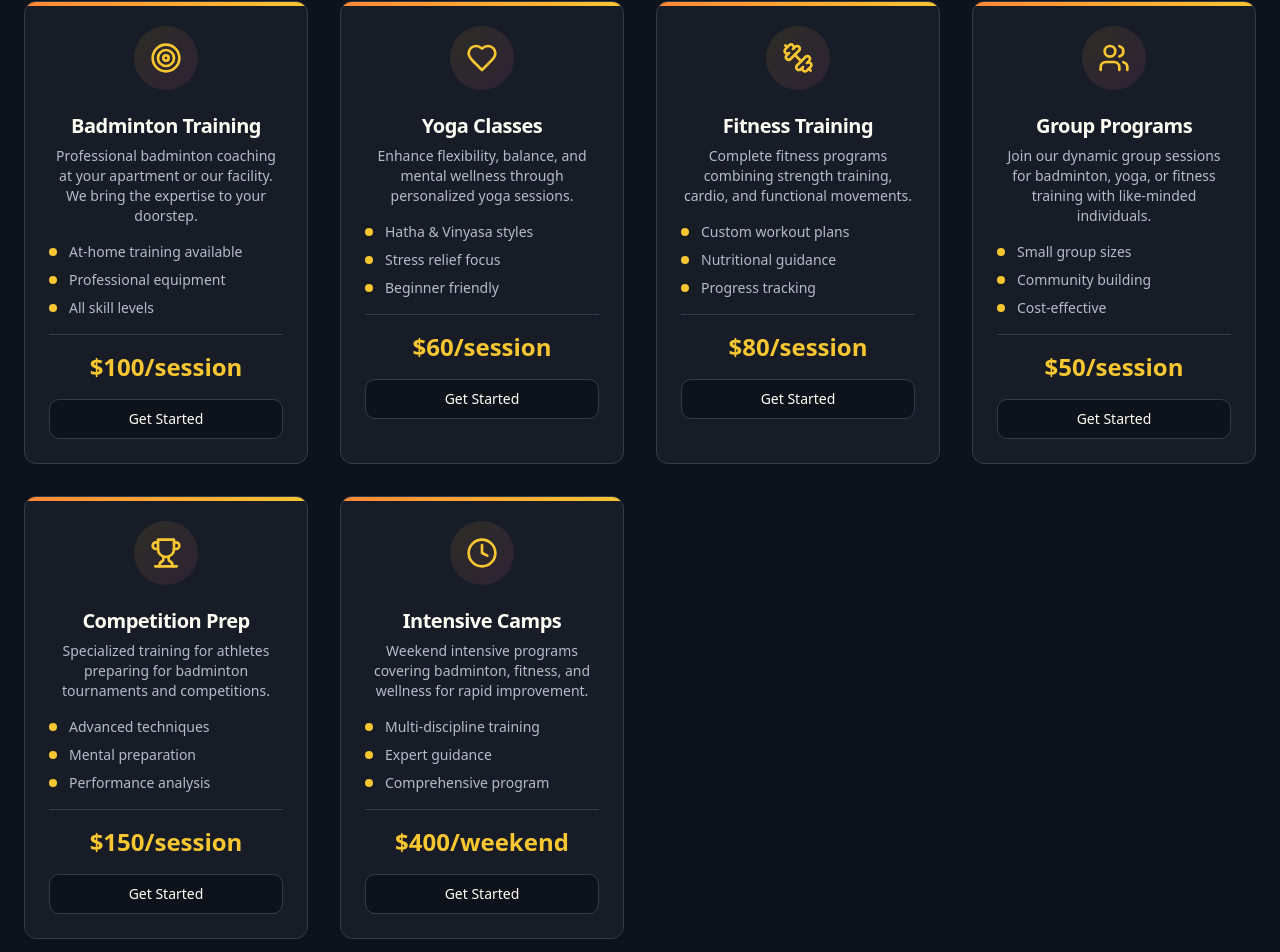
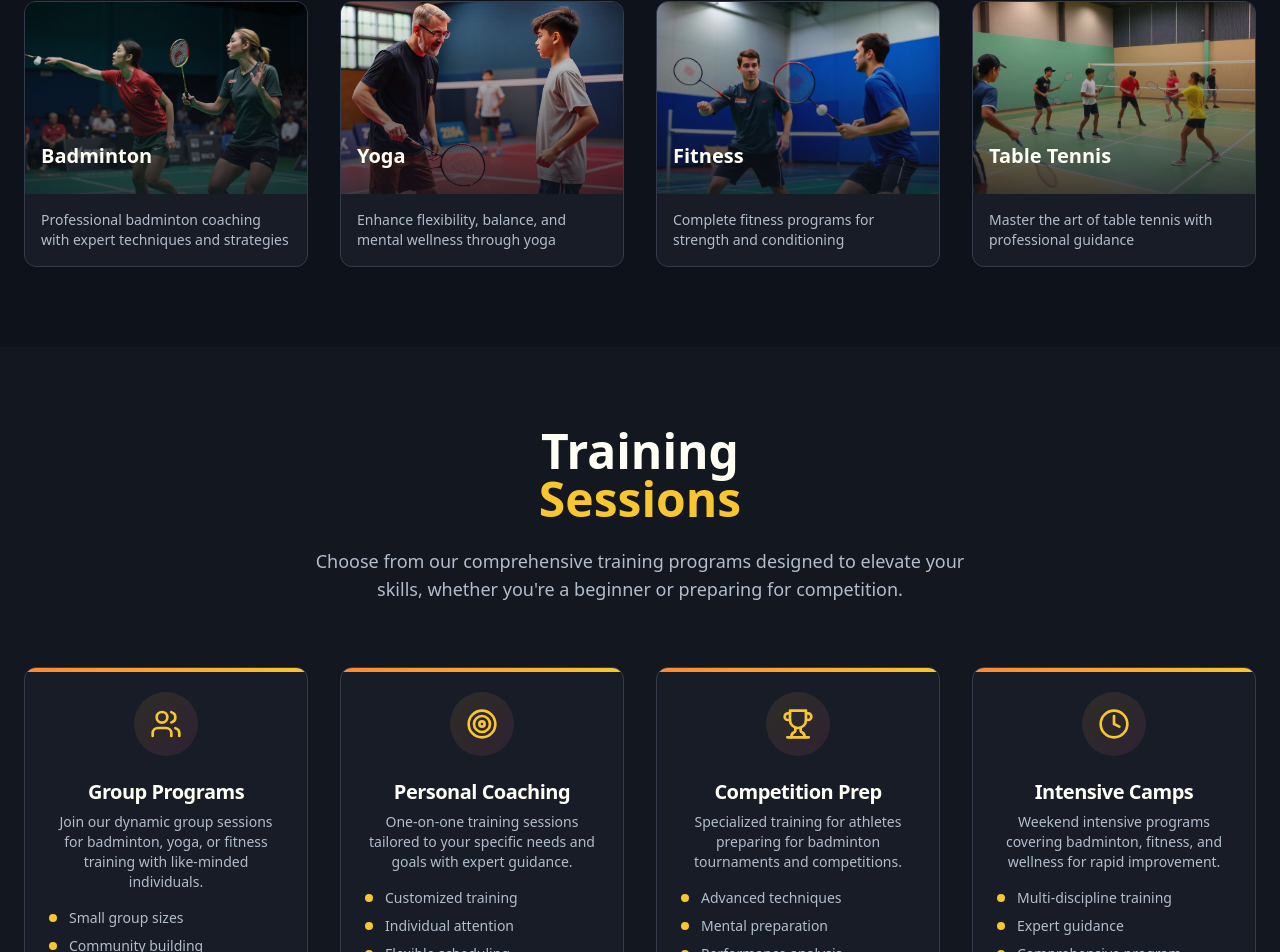
Before and after one commit to deneshdinu28-sudo/rjsportz-website, a React (Vite) app: page / in a window 1280 px wide. Shown: the part 1838-2790 px from the top of the page. Built offline with nearby package versions, Linux system fonts and the light colour scheme.

Commit message:
Add focus and training sections

```diff
--- /dev/null
+++ b/src/components/TrainingSessions.tsx
@@ -0,0 +1,95 @@
+import { Card, CardContent, CardDescription, CardHeader, CardTitle } from "@/components/ui/card";
+import { Button } from "@/components/ui/button";
+import { Users, Target, Trophy, Clock } from "lucide-react";
+
+const TrainingSessions = () => {
+  const sessions = [
+    {
+      icon: Users,
+      title: "Group Programs",
+      description: "Join our dynamic group sessions for badminton, yoga, or fitness training with like-minded individuals.",
+      features: ["Small group sizes", "Community building", "Cost-effective"],
+      price: "$50/session"
+    },
+    {
+      icon: Target,
+      title: "Personal Coaching",
+      description: "One-on-one training sessions tailored to your specific needs and goals with expert guidance.",
+      features: ["Customized training", "Individual attention", "Flexible scheduling"],
+      price: "$100/session"
+    },
+    {
+      icon: Trophy,
+      title: "Competition Prep",
+      description: "Specialized training for athletes preparing for badminton tournaments and competitions.",
+      features: ["Advanced techniques", "Mental preparation", "Performance analysis"],
+      price: "$150/session"
+    },
+    {
+      icon: Clock,
+      title: "Intensive Camps",
+      description: "Weekend intensive programs covering badminton, fitness, and wellness for rapid improvement.",
+      features: ["Multi-discipline training", "Expert guidance", "Comprehensive program"],
+      price: "$400/weekend"
+    }
+  ];
+
+  return (
+    <section className="py-20 bg-card/50">
+      <div className="container mx-auto px-6">
+        <div className="text-center mb-16">
+          <h2 className="text-4xl md:text-5xl font-bold mb-6 text-foreground">
+            Training
+            <span className="block text-primary">Sessions</span>
+          </h2>
+          <p className="text-lg text-muted-foreground max-w-2xl mx-auto">
+            Choose from our comprehensive training programs designed to elevate your skills,
+            whether you're a beginner or preparing for competition.
+          </p>
+        </div>
+
+        <div className="grid md:grid-cols-2 lg:grid-cols-4 gap-8">
+          {sessions.map((session, index) => (
+            <Card key={index} className="relative overflow-hidden group hover:shadow-xl transition-all duration-300 hover:-translate-y-2">
+              <div className="absolute top-0 left-0 w-full h-1 bg-gradient-to-r from-energy-orange to-champion-gold"></div>
+
+              <CardHeader className="text-center pb-4">
+                <div className="mx-auto w-16 h-16 bg-gradient-to-br from-primary/10 to-accent/10 rounded-full flex items-center justify-center mb-4 group-hover:scale-110 transition-transform duration-300">
+                  <session.icon className="w-8 h-8 text-primary" />
+                </div>
+                <CardTitle className="text-xl font-bold text-foreground">
+                  {session.title}
+                </CardTitle>
+                <CardDescription className="text-muted-foreground">
+                  {session.description}
+                </CardDescription>
+              </CardHeader>
+
+              <CardContent className="space-y-4">
+                <ul className="space-y-2">
+                  {session.features.map((feature, featureIndex) => (
+                    <li key={featureIndex} className="flex items-center text-sm text-muted-foreground">
+                      <div className="w-2 h-2 bg-primary rounded-full mr-3 flex-shrink-0"></div>
+                      {feature}
+                    </li>
+                  ))}
+                </ul>
+
+                <div className="pt-4 border-t border-border">
+                  <div className="text-2xl font-bold text-primary mb-4 text-center">
+                    {session.price}
+                  </div>
+                  <Button className="w-full" variant="outline">
+                    Get Started
+                  </Button>
+                </div>
+              </CardContent>
+            </Card>
+          ))}
+        </div>
+      </div>
+    </section>
+  );
+};
+
+export default TrainingSessions;
--- /dev/null
+++ b/src/components/WeFocusOn.tsx
@@ -0,0 +1,69 @@
+import { Card, CardContent } from "@/components/ui/card";
+
+const WeFocusOn = () => {
+  const activities = [
+    {
+      title: "Badminton",
+      image: "/src/assets/hero-badminton.jpg",
+      description: "Professional badminton coaching with expert techniques and strategies"
+    },
+    {
+      title: "Yoga",
+      image: "/src/assets/coaching-session.jpg",
+      description: "Enhance flexibility, balance, and mental wellness through yoga"
+    },
+    {
+      title: "Fitness",
+      image: "/src/assets/training-session-1.jpg",
+      description: "Complete fitness programs for strength and conditioning"
+    },
+    {
+      title: "Table Tennis",
+      image: "/src/assets/group-training.jpg",
+      description: "Master the art of table tennis with professional guidance"
+    }
+  ];
+
+  return (
+    <section className="py-20 bg-background">
+      <div className="container mx-auto px-6">
+        <div className="text-center mb-16">
+          <h2 className="text-4xl md:text-5xl font-bold mb-6 text-foreground">
+            We Focus
+            <span className="block text-primary">On</span>
+          </h2>
+          <p className="text-lg text-muted-foreground max-w-2xl mx-auto">
+            Discover our specialized training programs designed to help you excel in your favorite sports and fitness activities.
+          </p>
+        </div>
+
+        <div className="grid md:grid-cols-2 lg:grid-cols-4 gap-8">
+          {activities.map((activity, index) => (
+            <Card key={index} className="group hover:shadow-xl transition-all duration-300 hover:-translate-y-2 overflow-hidden">
+              <div className="relative h-48 overflow-hidden">
+                <img
+                  src={activity.image}
+                  alt={activity.title}
+                  className="w-full h-full object-cover group-hover:scale-110 transition-transform duration-300"
+                />
+                <div className="absolute inset-0 bg-gradient-to-t from-background/80 to-transparent"></div>
+                <div className="absolute bottom-4 left-4 right-4">
+                  <h3 className="text-xl font-bold text-foreground mb-2">
+                    {activity.title}
+                  </h3>
+                </div>
+              </div>
+              <CardContent className="p-4">
+                <p className="text-sm text-muted-foreground">
+                  {activity.description}
+                </p>
+              </CardContent>
+            </Card>
+          ))}
+        </div>
+      </div>
+    </section>
+  );
+};
+
+export default WeFocusOn;
--- a/src/pages/Index.tsx
+++ b/src/pages/Index.tsx
@@ -1,7 +1,8 @@
 import Navigation from "@/components/Navigation";
 import Hero from "@/components/Hero";
 import About from "@/components/About";
-import Services from "@/components/Services";
+import WeFocusOn from "@/components/WeFocusOn";
+import TrainingSessions from "@/components/TrainingSessions";
 import Testimonials from "@/components/Testimonials";
 import Gallery from "@/components/Gallery";
 import Contact from "@/components/Contact";
@@ -17,8 +18,11 @@ const Index = () => {
         <section id="about">
           <About />
         </section>
+        <section id="focus">
+          <WeFocusOn />
+        </section>
         <section id="services">
-          <Services />
+          <TrainingSessions />
         </section>
         <section id="testimonials">
           <Testimonials />
```
